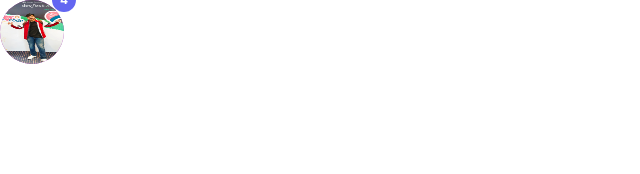
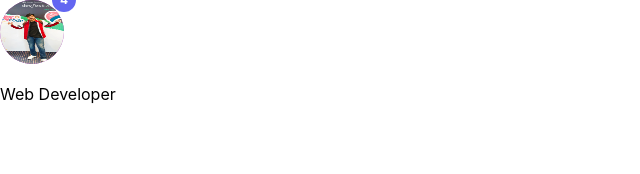
Before and after one commit to himanshu1221/LinkFree-Clone, a React (Create React App) app: page / in a window 1280 px wide. Shown: the top 174 px of the page, without its empty margins (0-640 px from the left). Built offline with nearby package versions, Linux system fonts and the light colour scheme.

Commit message:
added prime flex

```diff
--- a/package.json
+++ b/package.json
@@ -6,6 +6,7 @@
     "@testing-library/jest-dom": "^5.16.5",
     "@testing-library/react": "^13.4.0",
     "@testing-library/user-event": "^13.5.0",
+    "primeflex": "^3.3.0",
     "primeicons": "^6.0.1",
     "primereact": "^9.0.0-beta.1",
     "react": "^18.2.0",
--- a/src/App.js
+++ b/src/App.js
@@ -11,6 +11,7 @@ function App() {
       <Avatar className="p-overlay-badge" shape="circle" style={{ backgroundColor: '#9c27b0', color: '#ffffff' }} icon="pi pi-user" size="xlarge" image="himanshu.jpg">
         <Badge value="4" />
       </Avatar>
+      <p>Web Developer</p>
     </div>
   );
 }
```
Also changed, not shown: 2 other files (tests, documents, lock files or other folders).
